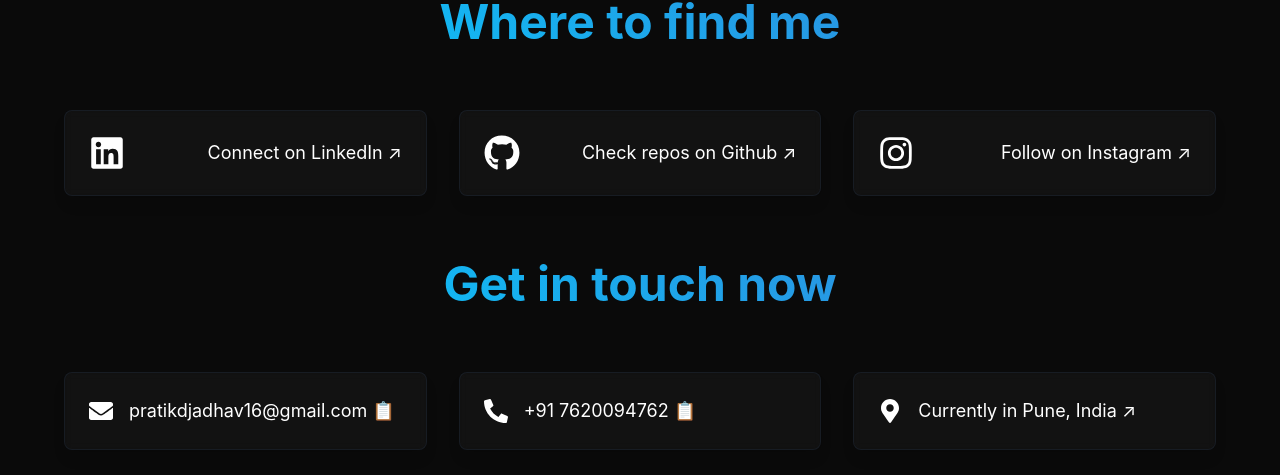
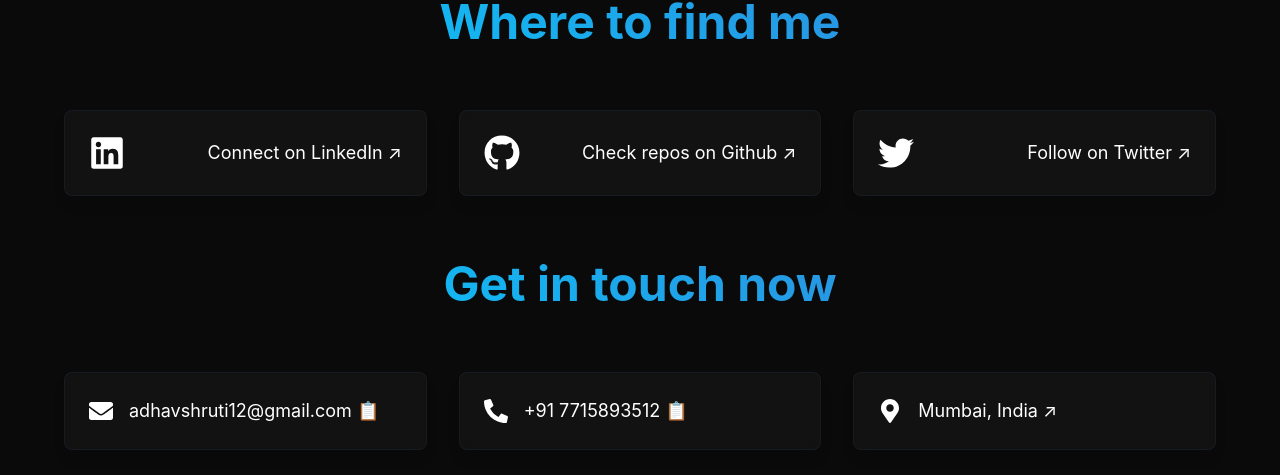
Before and after one commit to adhavshruti12/Portfolio-shruti, a React (Vite) app: page / in a window 1280 px wide. Shown: the part 5146-5621 px from the top of the page. Built offline with nearby package versions, Linux system fonts and the light colour scheme.

Commit message:
Update Contact.jsx

```diff
--- a/src/components/Contact.jsx
+++ b/src/components/Contact.jsx
@@ -1,6 +1,6 @@
 import React, { useState } from 'react';
 import { motion } from 'framer-motion';
-import { FaLinkedin, FaGithub, FaInstagram, FaEnvelope, FaPhone, FaMapMarkerAlt } from 'react-icons/fa';
+import { FaLinkedin, FaGithub, FaTwitter, FaEnvelope, FaPhone, FaMapMarkerAlt } from 'react-icons/fa';
 import axios from 'axios';
 
 function Contact() {
@@ -50,18 +50,18 @@ function Contact() {
     {
       title: "Connect on LinkedIn",
       icon: <FaLinkedin className="text-4xl" />,
-      url: "#",
+      url: "https://www.linkedin.com/in/shruti-adhav-087161242/",
       external: true
     },
     {
       title: "Check repos on Github",
       icon: <FaGithub className="text-4xl" />,
-      url: "#",
+      url: "https://github.com/adhavshruti12",
       external: true
     },
     {
-      title: "Follow on Instagram",
-      icon: <FaInstagram className="text-4xl" />,
+      title: "Follow on Twitter",
+      icon: <FaTwitter className="text-4xl" />,
       url: "#",
       external: true
     }
@@ -70,17 +70,17 @@ function Contact() {
   const contactInfo = [
     {
       icon: <FaEnvelope className="text-2xl" />,
-      text: "pratikdjadhav16@gmail.com",
+      text: "adhavshruti12@gmail.com",
       copyable: true
     },
     {
       icon: <FaPhone className="text-2xl transform rotate-90" />,
-      text: "+91 7620094762",
+      text: "+91 7715893512",
       copyable: true
     },
     {
       icon: <FaMapMarkerAlt className="text-2xl" />,
-      text: "Currently in Pune, India",
+      text: "Mumbai, India",
       external: true
     }
   ];
```
